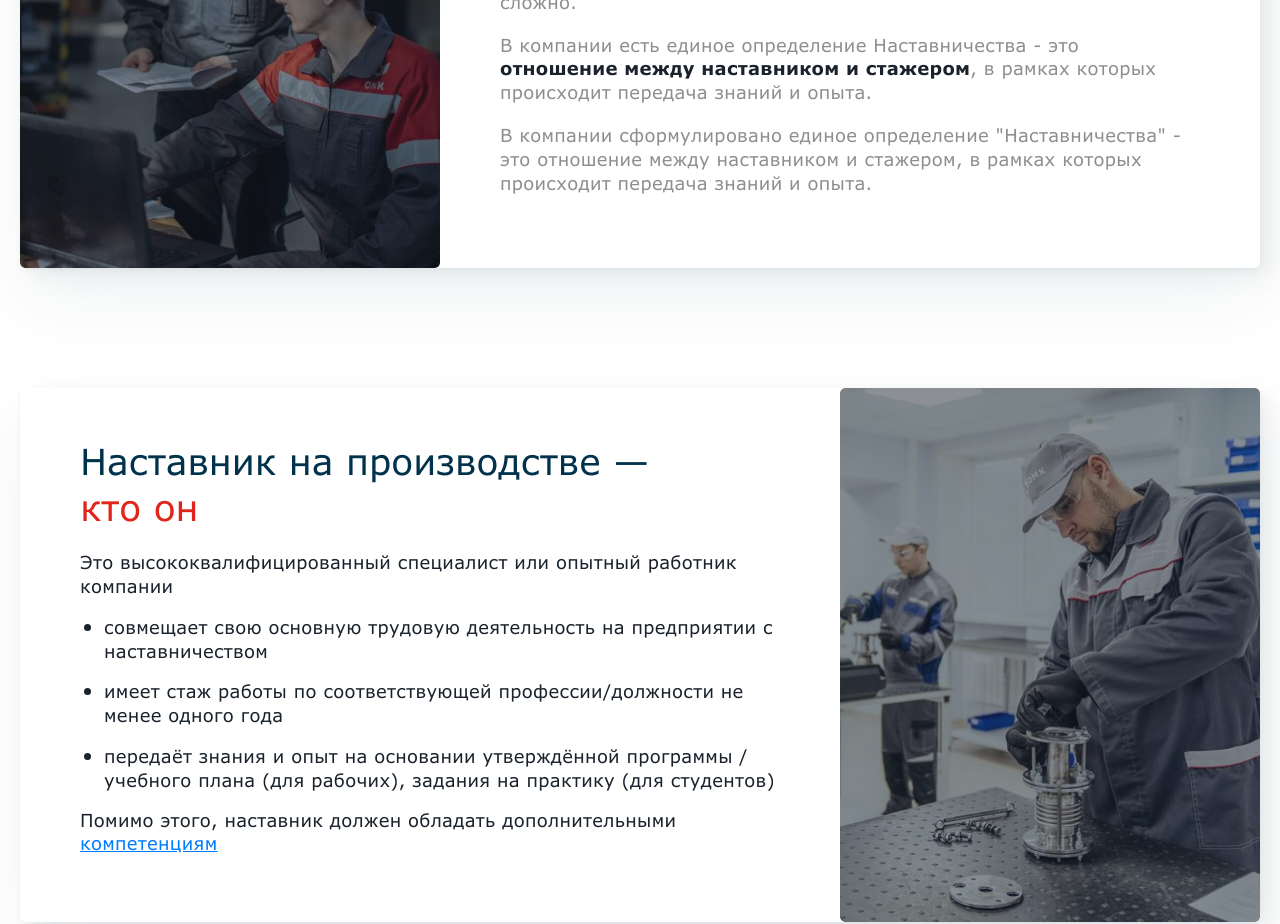
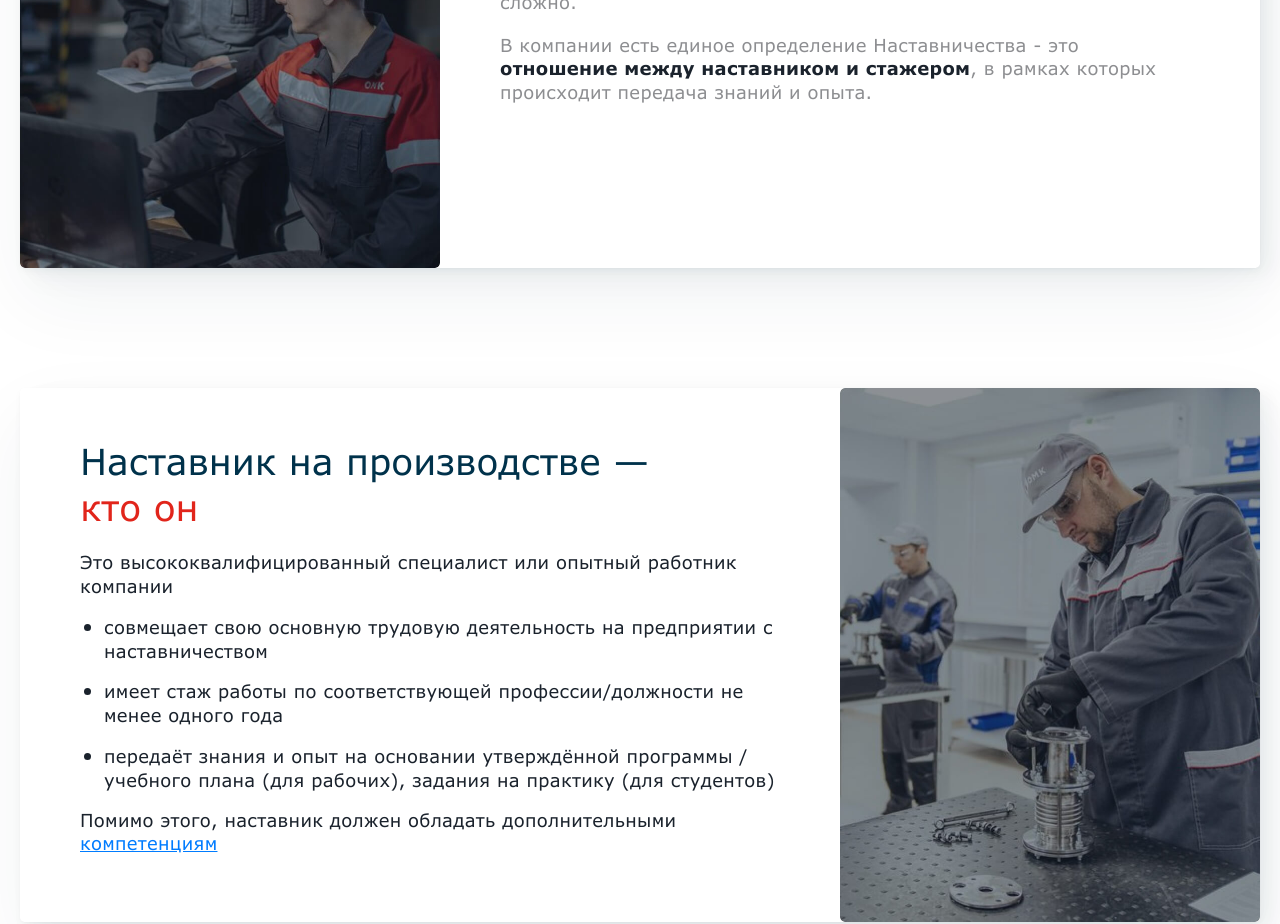
Before and after one commit to mosxe/omk_mentoring, a React (Vite) app: page /omk_mentoring in a window 1280 px wide. Shown: the part 1500-2424 px from the top of the page. Built offline with nearby package versions, Linux system fonts and the light colour scheme.

Commit message:
changed text for reference component

```diff
--- a/src/modules/Main/components/Reference/index.tsx
+++ b/src/modules/Main/components/Reference/index.tsx
@@ -25,12 +25,6 @@ const Reference = () => {
             </span>
             , в рамках которых происходит передача знаний и опыта.
           </p>
-          <br></br>
-          <p className={styles.reference__text}>
-            В компании сформулировано единое определение "Наставничества" - это
-            отношение между наставником и стажером, в рамках которых происходит
-            передача знаний и опыта.
-          </p>
         </div>
       </div>
     </section>
```
